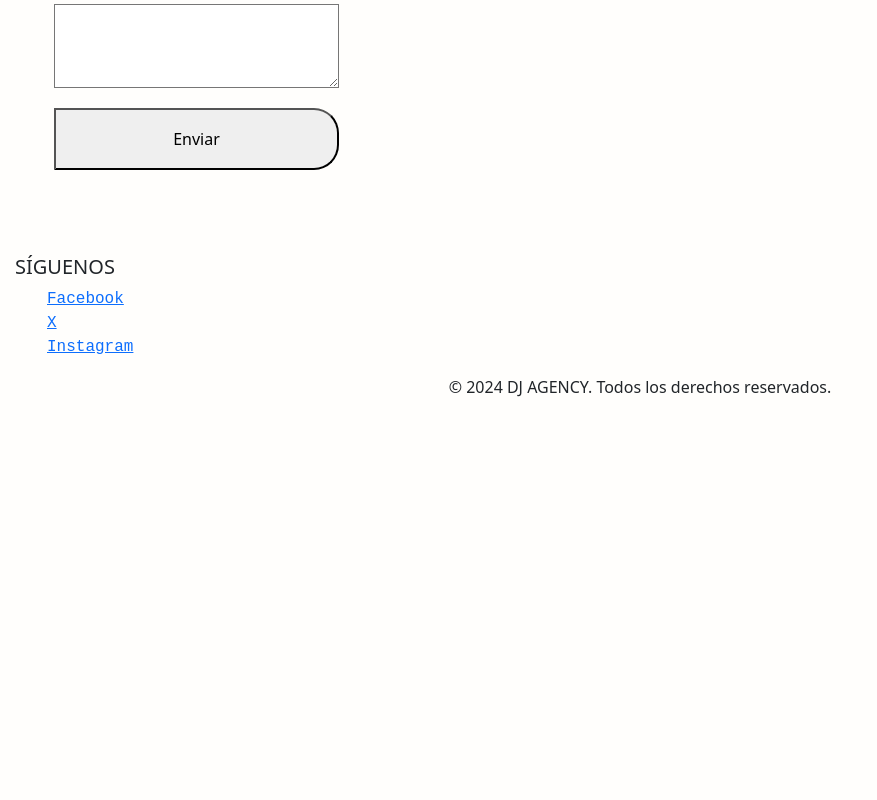
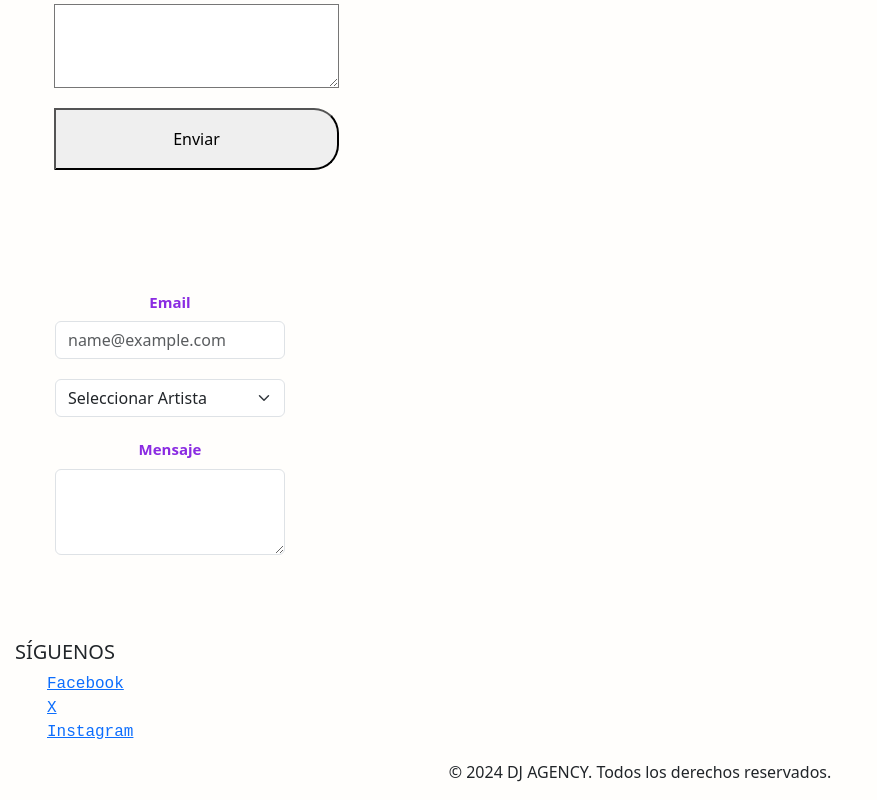
Before and after one commit to juan-moresi/preentrega2-moresi, a plain HTML site: page pages/contacto.html in a window 1280 px wide. Shown: the part 726-1526 px from the top of the page, without its empty margins (0-877 px from the left). Before the commit the page ends 1141 px from the top, so only its background shows below. Drawn offline with nearby package versions, Linux system fonts and the light colour scheme.

Commit message:
cambios contacto

```diff
--- a/pages/contacto.html
+++ b/pages/contacto.html
@@ -89,6 +89,23 @@
         </div>
     </form>
 
+    <form action="">
+        <div class="mb-3">
+            <label for="exampleFormControlInput1" class="form-label">Email</label>
+            <input type="email" class="form-control" id="exampleFormControlInput1" placeholder="name@example.com">
+          </div>
+          <select class="form-select" aria-label="Default select example">
+            <option selected>Seleccionar Artista</option>
+            <option value="1">UNPROVEN</option>
+            <option value="2">PREDATOR</option>
+            <option value="3">ANIME</option>
+          </select>
+          <div class="mb-3">
+            <label for="exampleFormControlTextarea1" class="form-label">Mensaje</label>
+            <textarea class="form-control" id="exampleFormControlTextarea1" rows="3"></textarea>
+          </div>
+    </form>
+
     <!-- footer -->
     <footer class="pie-pagina">
         <div class="grupo-1">
```
